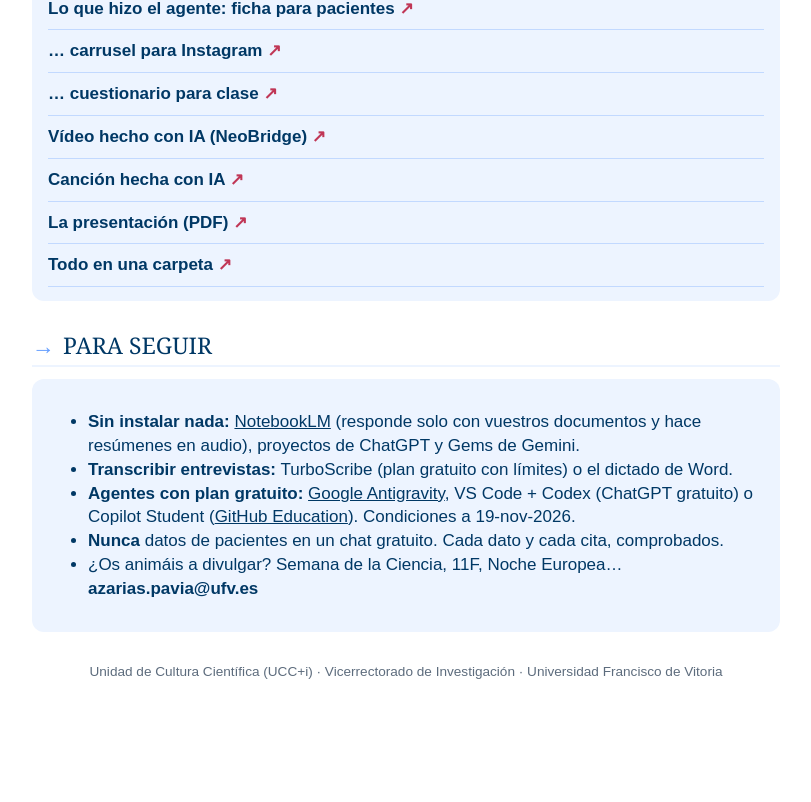
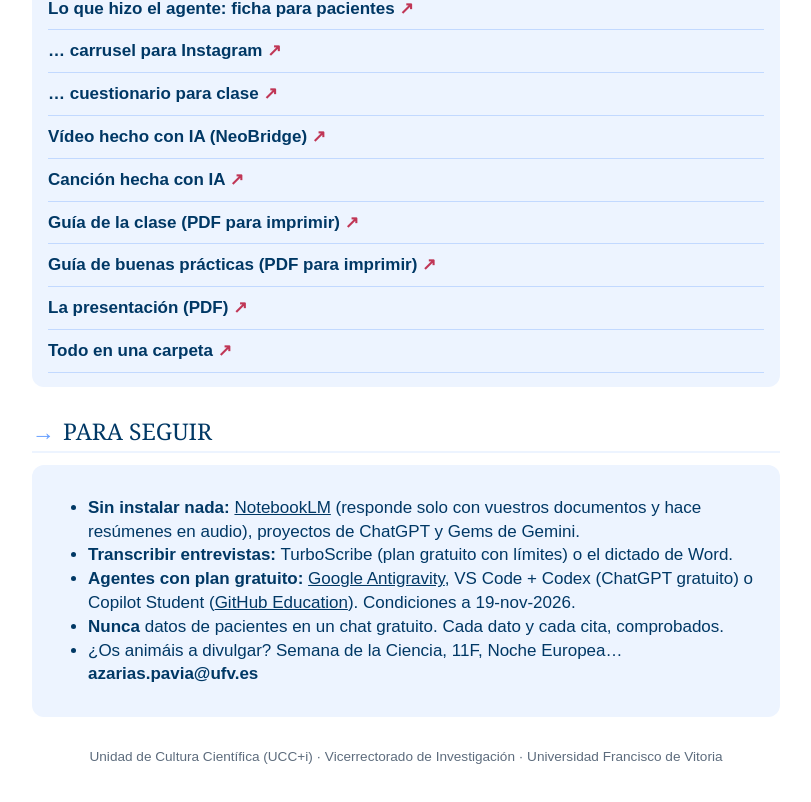
Before and after one commit to azarias92/clase-nutricion-ufv, a plain HTML site: page index.html in a window 1280 px wide. Shown: the part 3834-4636 px from the top of the page, without its empty margins (234-1045 px from the left). Before the commit the page ends 4575 px from the top, so only its background shows below. Drawn offline with Linux system fonts and the light colour scheme.

Commit message:
Guías para imprimir en las descargas

```diff
--- a/index.html
+++ b/index.html
@@ -87,7 +87,7 @@ Introduction: Primary dysmenorrhea (PD) affects a high percentage of women of re
 <a href="https://universidadfv-my.sharepoint.com/:i:/g/personal/azarias_pavia_ufv_es/IQAftCqPNS7HSKynY0vdLIoQAQxdJ4Vxq8Jx8PfGJsPQQwQ" target="_blank">Infografía de la remolacha</a><a href="https://universidadfv-my.sharepoint.com/:b:/g/personal/azarias_pavia_ufv_es/IQAeUXMW-mtxTp-J6hgEv6JsAcTnTuG5niYkUzqzfybzF4A" target="_blank">Lo que hizo el agente: ficha para pacientes</a>
 <a href="https://universidadfv-my.sharepoint.com/:b:/g/personal/azarias_pavia_ufv_es/IQBo4NbKOzaaQIYTe04BAPYMAc7F9uJUqoTALKywSMYNA4k" target="_blank">… carrusel para Instagram</a><a href="https://universidadfv-my.sharepoint.com/:b:/g/personal/azarias_pavia_ufv_es/IQBcdbbk732JQ42xaOqasJtfAU_tIMDhot4NgUdpelRp2YI" target="_blank">… cuestionario para clase</a>
 <a href="https://universidadfv-my.sharepoint.com/:v:/g/personal/azarias_pavia_ufv_es/IQC_PVQa4Zj1R6erKFYK4CLGAaBjF5rVJeIbEFn52yUJneI" target="_blank">Vídeo hecho con IA (NeoBridge)</a><a href="https://universidadfv-my.sharepoint.com/:u:/g/personal/azarias_pavia_ufv_es/IQBXOS2abiohT6UkEWFiGGBaAdD0GcDqfbAqD9y3S3uFKXU" target="_blank">Canción hecha con IA</a>
-<a href="https://universidadfv-my.sharepoint.com/:b:/g/personal/azarias_pavia_ufv_es/IQD7vjKYtaBeT4T9sxWCxkzHARI0Mhl6aFDOhObEl_MXg0M" target="_blank">La presentación (PDF)</a><a href="https://universidadfv-my.sharepoint.com/:f:/g/personal/azarias_pavia_ufv_es/IgB4-Z2R9ih2SqHIocQfaHPwAYyHuUM9cSLS-7F-zf_eG_w" target="_blank">Todo en una carpeta</a></div>
+<a href="https://universidadfv-my.sharepoint.com/:b:/g/personal/azarias_pavia_ufv_es/IQDprxuyq7vQRaAm_UPwW2_NAaCJfL8HrD-J6OYRDekMQ_A" target="_blank">Guía de la clase (PDF para imprimir)</a><a href="https://universidadfv-my.sharepoint.com/:b:/g/personal/azarias_pavia_ufv_es/IQDDRbXjUVJPTYrsaWgBojtfAUCVZoG9CIaN66vOrGm4WPY" target="_blank">Guía de buenas prácticas (PDF para imprimir)</a><a href="https://universidadfv-my.sharepoint.com/:b:/g/personal/azarias_pavia_ufv_es/IQD7vjKYtaBeT4T9sxWCxkzHARI0Mhl6aFDOhObEl_MXg0M" target="_blank">La presentación (PDF)</a><a href="https://universidadfv-my.sharepoint.com/:f:/g/personal/azarias_pavia_ufv_es/IgB4-Z2R9ih2SqHIocQfaHPwAYyHuUM9cSLS-7F-zf_eG_w" target="_blank">Todo en una carpeta</a></div>
 
 <div class="plato" id="seguir"><span>→</span>Para seguir</div>
 <div class="card"><ul>
```
